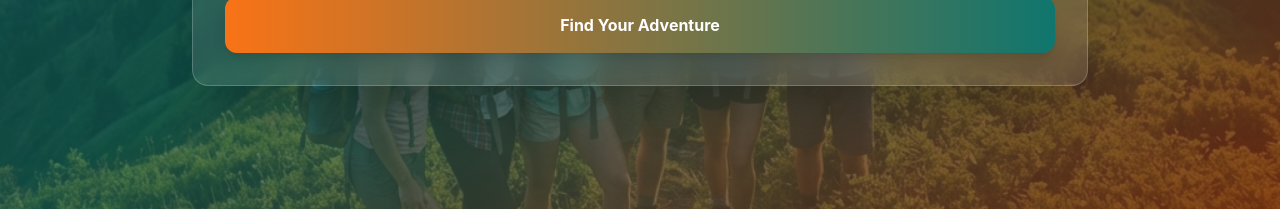
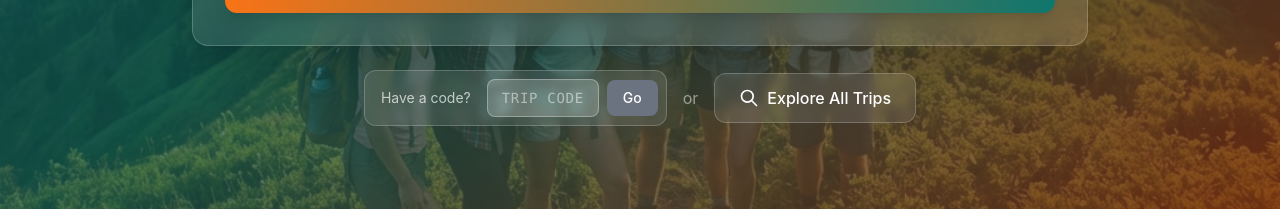
Before and after one commit to gamechanger162/TripSang, a Next.js app in the folder client/: page / in a window 1280 px wide. Shown: the part 591-802 px from the top of the page. Built offline with nearby package versions, Linux system fonts and the light colour scheme; no server answers.

Commit message:
Add trip code search and Explore button to homepage hero section

```diff
--- a/client/src/app/page.tsx
+++ b/client/src/app/page.tsx
@@ -3,14 +3,19 @@
 import { useState } from 'react';
 import { useRouter } from 'next/navigation';
 import Image from 'next/image';
+import Link from 'next/link';
 import CityAutocomplete from '@/components/CityAutocomplete';
 import { INDIAN_CITIES } from '@/data/cities';
+import { tripAPI } from '@/lib/api';
+import toast from 'react-hot-toast';
 
 export default function HomePage() {
     const router = useRouter();
     const [from, setFrom] = useState('');
     const [to, setTo] = useState('');
     const [date, setDate] = useState('');
+    const [tripCode, setTripCode] = useState('');
+    const [searchingCode, setSearchingCode] = useState(false);
 
     const handleSearch = (e: React.FormEvent) => {
         e.preventDefault();
@@ -19,6 +24,25 @@ export default function HomePage() {
         if (to) params.append('endPoint', to);
         if (date) params.append('startDate', date);
         router.push(`/search?${params.toString()}`);
+    };
+
+    const searchByCode = async () => {
+        if (!tripCode || tripCode.length !== 6) {
+            toast.error('Please enter a valid 6-character trip code');
+            return;
+        }
+
+        setSearchingCode(true);
+        try {
+            const response = await tripAPI.getByCode(tripCode);
+            if (response.success && response.trip) {
+                router.push(`/trips/${response.trip._id}`);
+            }
+        } catch (error: any) {
+            toast.error(error.message || 'No trip found with this code');
+        } finally {
+            setSearchingCode(false);
+        }
     };
 
     return (
@@ -97,6 +121,43 @@ export default function HomePage() {
                                 </button>
                             </div>
                         </form>
+
+                        {/* Trip Code & Explore Section */}
+                        <div className="mt-6 flex flex-col sm:flex-row items-center justify-center gap-4">
+                            {/* Trip Code Search */}
+                            <div className="flex items-center gap-2 bg-white/10 backdrop-blur-sm rounded-xl p-2 border border-white/20">
+                                <span className="text-white/70 text-sm px-2 hidden sm:block">Have a code?</span>
+                                <input
+                                    type="text"
+                                    value={tripCode}
+                                    onChange={(e) => setTripCode(e.target.value.toUpperCase().slice(0, 6))}
+                                    placeholder="TRIP CODE"
+                                    maxLength={6}
+                                    className="w-28 px-3 py-2 text-sm font-mono uppercase tracking-wider bg-white/20 border border-white/30 rounded-lg text-white placeholder-white/50 focus:outline-none focus:ring-2 focus:ring-primary-400 text-center"
+                                    onKeyDown={(e) => e.key === 'Enter' && searchByCode()}
+                                />
+                                <button
+                                    onClick={searchByCode}
+                                    disabled={searchingCode || tripCode.length !== 6}
+                                    className="px-4 py-2 bg-primary-600 hover:bg-primary-700 disabled:bg-gray-500 disabled:cursor-not-allowed text-white rounded-lg text-sm font-medium transition-colors"
+                                >
+                                    {searchingCode ? '...' : 'Go'}
+                                </button>
+                            </div>
+
+                            <span className="text-white/50 hidden sm:block">or</span>
+
+                            {/* Explore All Button */}
+                            <Link
+                                href="/search"
+                                className="flex items-center gap-2 px-6 py-3 bg-white/10 hover:bg-white/20 backdrop-blur-sm rounded-xl border border-white/20 text-white font-medium transition-all hover:scale-105"
+                            >
+                                <svg className="w-5 h-5" fill="none" stroke="currentColor" viewBox="0 0 24 24">
+                                    <path strokeLinecap="round" strokeLinejoin="round" strokeWidth={2} d="M21 21l-6-6m2-5a7 7 0 11-14 0 7 7 0 0114 0z" />
+                                </svg>
+                                Explore All Trips
+                            </Link>
+                        </div>
                     </div>
                 </div>
             </section>
```
